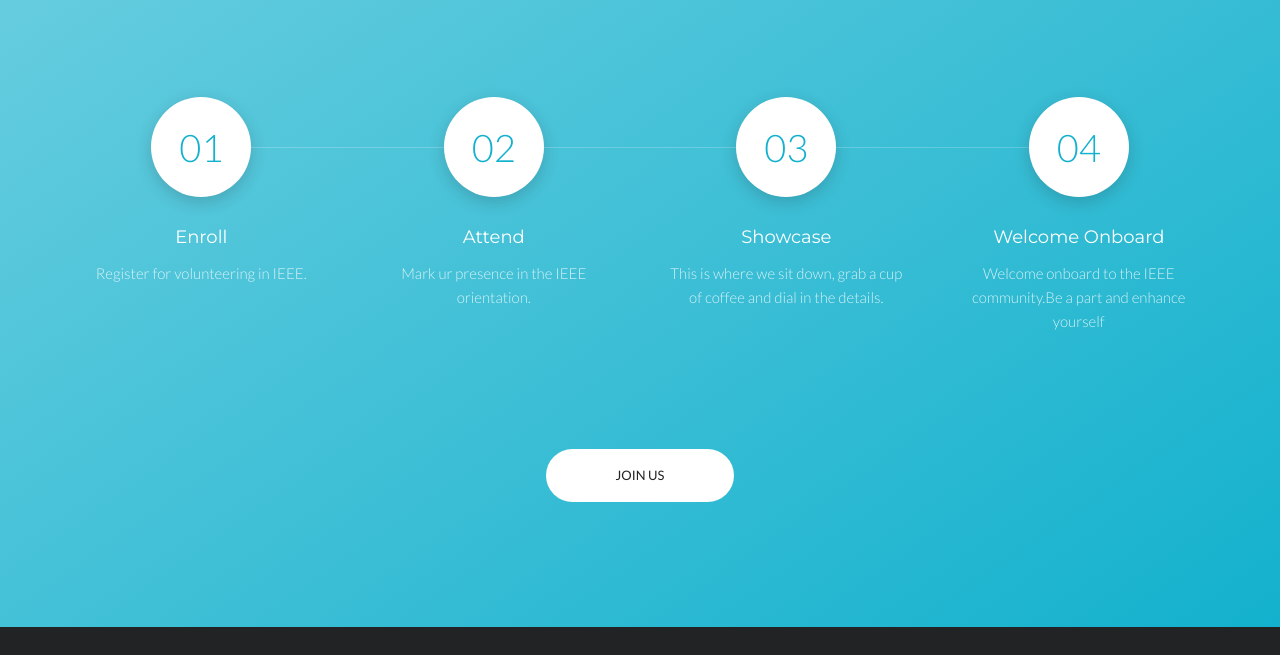
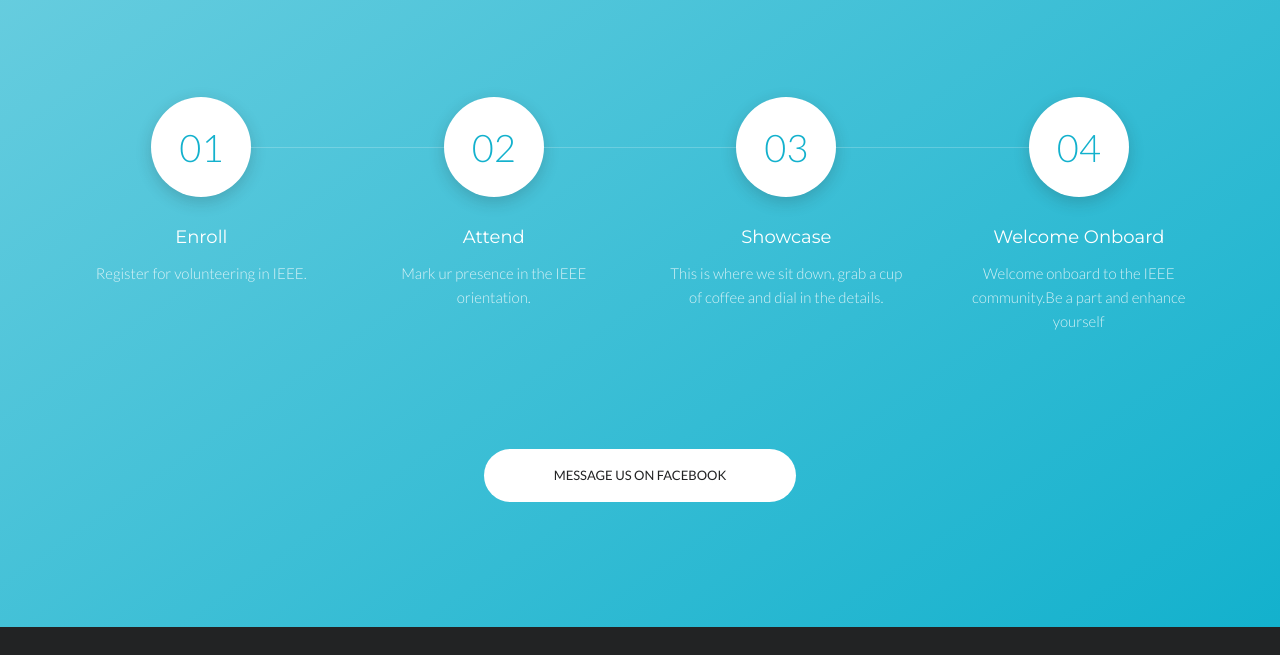
Before and after one commit to vanshulagarwal/ieeesbjiit.github.io, a plain HTML site: page about.html in a window 1280 px wide. Shown: the part 1366-2021 px from the top of the page. Drawn offline with Linux system fonts and the light colour scheme.

Commit message:
Added message option

```diff
--- a/about.html
+++ b/about.html
@@ -247,7 +247,7 @@
                 </ul>
 
                 <div class="g-text-center--xs">
-                    <a href="#js__scroll-to-appointment" class="text-uppercase s-btn s-btn--md s-btn--white-bg g-radius--50 g-padding-x-70--xs">Join Us</a>
+                    <a href="https://www.facebook.com/ieeesbjiit/" class="text-uppercase s-btn s-btn--md s-btn--white-bg g-radius--50 g-padding-x-70--xs">Message us on Facebook</a>
                 </div>
             </div>
         </div>
```
